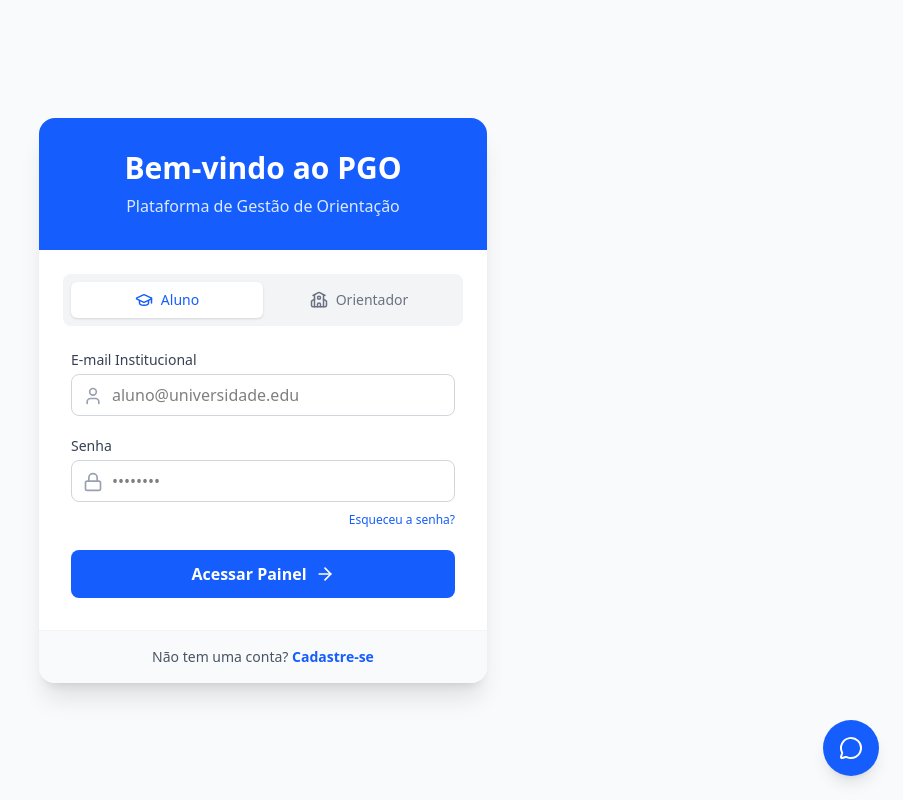
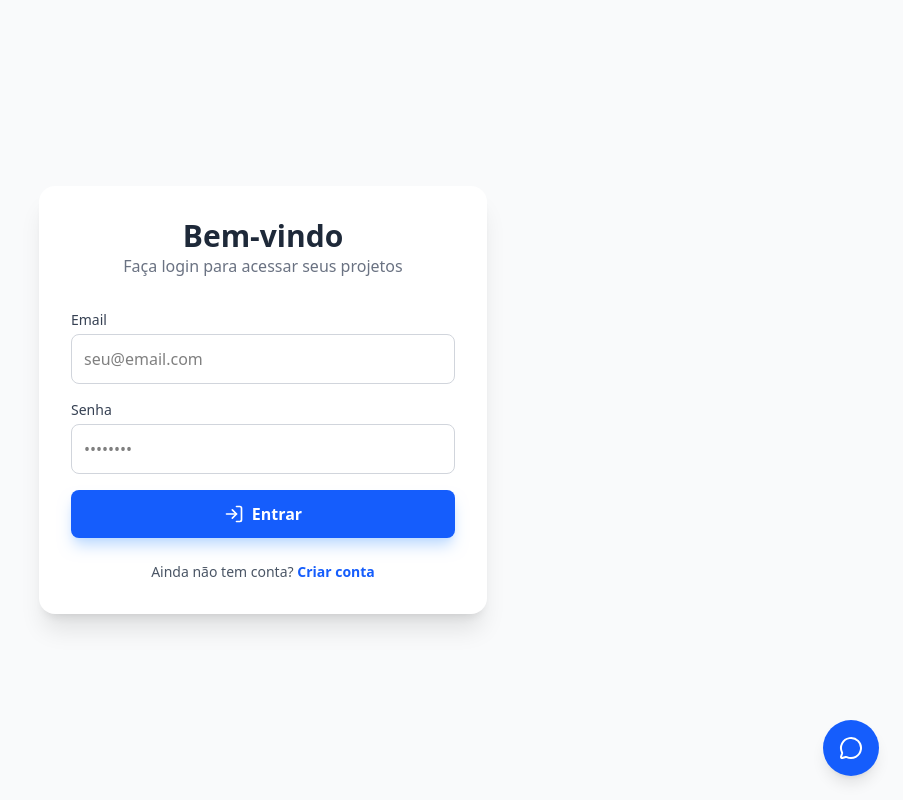
Before and after one commit to VictorHugo-Neo/prototype_PGO, a React app in the folder frontend/: page / in a window 1280 px wide. Shown: the whole page, without its empty margins (377-1280 px from the left). Built offline with nearby package versions, Linux system fonts and the light colour scheme; the HTML template or start-up script is replaced by a standard one.

Commit message:
fix: correção de rota trial

```diff
--- a/frontend/src/pages/Login.tsx
+++ b/frontend/src/pages/Login.tsx
@@ -1,125 +1,91 @@
 import { useState } from 'react';
-import { Link, useNavigate } from 'react-router-dom';
-import { User, Lock, ArrowRight, GraduationCap, School } from 'lucide-react';
-import { authService } from '../services/api';
-
+import { useNavigate, Link } from 'react-router-dom';
+import { authService, userService } from '../services/api';
+import { LogIn } from 'lucide-react';
 
 export default function Login() {
   const navigate = useNavigate();
-  const [role, setRole] = useState<'student' | 'instructor'>('student');
   const [email, setEmail] = useState('');
   const [password, setPassword] = useState('');
-  const [isLoading, setIsLoading] = useState(false);
+  const [error, setError] = useState('');
 
   const handleLogin = async (e: React.FormEvent) => {
     e.preventDefault();
-    setIsLoading(true);
+    setError('');
 
-    try{
-      await authService.login(email, password)
-      if(role === 'student'){
-        navigate('/tasks')
-      }else{
-        navigate('/guidance')
+    try {
+      // 1. Faz o Login e salva o Token
+      await authService.login(email, password);
+
+      // 2. Busca os dados do usuário para saber se é Professor ou Aluno
+      const user = await userService.getMe();
+
+      // 3. Redireciona para a tela correta
+      if (user.type === 'advisor') {
+        navigate('/dashboard'); // Professor vai para o Dashboard
+      } else {
+        navigate('/trail');
       }
-    } catch (error: any){
-      console.error(error)
-      const msg = error.response?.data?.detail || "Erro ao realizar login"
-      alert(msg)
-      setIsLoading(false)
+
+    } catch (err) {
+      setError('Email ou senha incorretos');
     }
   };
 
   return (
     <div className="min-h-screen flex items-center justify-center bg-gray-50 p-4">
-      <div className="max-w-md w-full bg-white rounded-2xl shadow-xl overflow-hidden">
-
-        {/* Cabeçalho */}
-        <div className="bg-blue-600 p-8 text-center">
-          <h2 className="text-3xl font-bold text-white mb-2">Bem-vindo ao PGO</h2>
-          <p className="text-blue-100">Plataforma de Gestão de Orientação</p>
+      <div className="bg-white p-8 rounded-2xl shadow-xl w-full max-w-md">
+        <div className="text-center mb-8">
+          <h1 className="text-3xl font-bold text-gray-800">Bem-vindo</h1>
+          <p className="text-gray-500">Faça login para acessar seus projetos</p>
         </div>
 
-        {/* Seletor de Perfil */}
-        <div className="flex p-2 bg-gray-100 mx-6 mt-6 rounded-lg">
-          <button
-            onClick={() => setRole('student')}
-            className={`flex-1 flex items-center justify-center gap-2 py-2 rounded-md text-sm font-medium transition-all ${
-              role === 'student' ? 'bg-white text-blue-600 shadow-sm' : 'text-gray-500 hover:text-gray-700'
-            }`}
-          >
-            <GraduationCap size={18} />
-            Aluno
-          </button>
-          <button
-            onClick={() => setRole('instructor')}
-            className={`flex-1 flex items-center justify-center gap-2 py-2 rounded-md text-sm font-medium transition-all ${
-              role === 'instructor' ? 'bg-white text-blue-600 shadow-sm' : 'text-gray-500 hover:text-gray-700'
-            }`}
-          >
-            <School size={18} />
-            Orientador
-          </button>
+        {error && (
+          <div className="bg-red-50 text-red-600 p-3 rounded-lg mb-4 text-sm text-center">
+            {error}
           </div>
+        )}
 
-        {/* Formulário */}
-        <form onSubmit={handleLogin} className="p-8 pt-6 space-y-5">
+        <form onSubmit={handleLogin} className="space-y-4">
           <div>
-            <label className="block text-sm font-medium text-gray-700 mb-1">E-mail Institucional</label>
-            <div className="relative">
-              <User className="absolute left-3 top-3 text-gray-400" size={20} />
+            <label className="block text-sm font-medium text-gray-700 mb-1">Email</label>
             <input
               type="email"
               required
+              className="w-full border border-gray-300 p-3 rounded-lg focus:ring-2 focus:ring-blue-500 outline-none transition-all"
+              placeholder="seu@email.com"
               value={email}
               onChange={(e) => setEmail(e.target.value)}
-                placeholder={role === 'student' ? "aluno@universidade.edu" : "prof@universidade.edu"}
-                className="w-full pl-10 pr-4 py-2 border border-gray-300 rounded-lg focus:ring-2 focus:ring-blue-500 focus:border-blue-500 outline-none transition-all"
             />
-            </div>
           </div>
 
           <div>
             <label className="block text-sm font-medium text-gray-700 mb-1">Senha</label>
-            <div className="relative">
-              <Lock className="absolute left-3 top-3 text-gray-400" size={20} />
             <input
               type="password"
               required
+              className="w-full border border-gray-300 p-3 rounded-lg focus:ring-2 focus:ring-blue-500 outline-none transition-all"
+              placeholder="••••••••"
               value={password}
               onChange={(e) => setPassword(e.target.value)}
-                placeholder="••••••••"
-                className="w-full pl-10 pr-4 py-2 border border-gray-300 rounded-lg focus:ring-2 focus:ring-blue-500 focus:border-blue-500 outline-none transition-all"
             />
-            </div>
-            <div className="text-right mt-1">
-              <a href="#" className="text-xs text-blue-600 hover:underline">Esqueceu a senha?</a>
-            </div>
           </div>
 
           <button
             type="submit"
-            disabled={isLoading}
-            className="w-full bg-blue-600 hover:bg-blue-700 text-white font-semibold py-3 rounded-lg transition-all flex items-center justify-center gap-2"
+            className="w-full bg-blue-600 hover:bg-blue-700 text-white font-semibold py-3 rounded-lg flex items-center justify-center gap-2 transition-all shadow-lg shadow-blue-200"
           >
-            {isLoading ? 'Entrando...' : (
-              <>
-                Acessar Painel <ArrowRight size={20} />
-              </>
-            )}
+            <LogIn size={20} /> Entrar
           </button>
         </form>
 
-        {/* Rodapé */}
-        <div className="bg-gray-50 p-4 text-center border-t border-gray-100">
-          <p className="text-sm text-gray-600">
-            Não tem uma conta?{' '}
+        <p className="text-center mt-6 text-gray-600 text-sm">
+          Ainda não tem conta?{' '}
           <Link to="/register" className="text-blue-600 font-semibold hover:underline">
-              Cadastre-se
+            Criar conta
           </Link>
         </p>
       </div>
     </div>
-    </div>
   );
 }
--- a/frontend/src/pages/Trail.tsx
+++ b/frontend/src/pages/Trail.tsx
@@ -1,83 +1,69 @@
 import { useEffect, useState } from 'react';
-import type { Task } from '../services/trailService';
-import { getStudentTasks, toggleTaskStatus } from '../services/trailService';
-import { TaskCard } from '../components/TaskCard';
+import { useNavigate } from 'react-router-dom';
+import { guidanceService } from '../services/api';
+import { LogOut } from 'lucide-react';
+import { authService } from '../services/api';
 
-export default function Trial() {
-  const [tasks, setTasks] = useState<Task[]>([]);
+export default function Trilha() {
+  const navigate = useNavigate();
+  const [error, setError] = useState('');
   const [loading, setLoading] = useState(true);
 
   useEffect(() => {
-    loadTasks();
-  }, []);
+    const fetchMyGuidance = async () => {
+      try {
+        // Tenta buscar "Minha Orientação"
+        const guidance = await guidanceService.getStudentGuidance();
 
-  const loadTasks = async () => {
-    try {
-      const data = await getStudentTasks(1); // ID 1 Hardcoded
-      setTasks(data);
+        // Se achou, manda o aluno direto para o Kanban
+        if (guidance && guidance.id) {
+          navigate(`/guidance/${guidance.id}`);
+        }
+      } catch (err: any) {
+        // Se deu erro 404, significa que ele não tem orientador ainda
+        if (err.response && err.response.status === 404) {
+          setError("Você ainda não foi vinculado a nenhum orientador.");
+        } else {
+          setError("Erro ao carregar seus dados. Tente novamente.");
+        }
       } finally {
         setLoading(false);
       }
     };
 
-  const handleTaskToggle = async (id: number) => {
+    fetchMyGuidance();
+  }, [navigate]);
 
-    const taskIndex = tasks.findIndex(t => t.id === id);
-    if (taskIndex === -1) return;
-
-    const currentStatus = tasks[taskIndex].status;
-    const newStatus = currentStatus === 'concluido' ? 'pendente' : 'concluido';
-
-
-    const newTasks = [...tasks];
-    newTasks[taskIndex].status = newStatus as any;
-    setTasks(newTasks);
-
-
-    await toggleTaskStatus(id, currentStatus);
+  const handleLogout = () => {
+    authService.logout();
+    navigate('/');
   };
 
+  if (loading) {
+    return <div className="min-h-screen flex items-center justify-center">Carregando sua trilha...</div>;
+  }
 
-  const totalTasks = tasks.length;
-  const completedTasks = tasks.filter(t => t.status === 'concluido').length;
-  const progressPercentage = totalTasks === 0 ? 0 : Math.round((completedTasks / totalTasks) * 100);
+  // Se chegou aqui, é porque não tem orientação vinculada ainda
+  return (
+    <div className="min-h-screen bg-gray-50 flex flex-col items-center justify-center p-4">
+      <div className="bg-white p-8 rounded-xl shadow-md text-center max-w-md">
+        <div className="w-16 h-16 bg-yellow-100 text-yellow-600 rounded-full flex items-center justify-center mx-auto mb-4 text-2xl font-bold">
+          !
+        </div>
+        <h1 className="text-2xl font-bold text-gray-800 mb-2">Aguardando Vínculo</h1>
+        <p className="text-gray-600 mb-6">
+          {error || "Seu professor orientador ainda não criou o vínculo com o seu email."}
+        </p>
+        <p className="text-sm text-gray-500 mb-8">
+          Peça para ele adicionar o email que você usou no cadastro.
+        </p>
 
-  if (loading) return <div className="p-8 text-center">Carregando sua trilha...</div>;
-
-  return (
-    <div className="min-h-screen bg-gray-50 max-w-2xl mx-auto shadow-xl min-h-screen bg-white">
-
-      <div className="bg-blue-600 p-8 text-white rounded-b-3xl mb-8 shadow-lg">
-        <h1 className="text-2xl font-bold mb-2">Olá, Estudante!</h1>
-        <p className="opacity-90 mb-6">Aqui está o seu progresso no TCC.</p>
-
-        <div className="bg-blue-800/50 p-4 rounded-xl backdrop-blur-sm">
-          <div className="flex justify-between text-sm mb-2 font-medium">
-            <span>Progresso Geral</span>
-            <span>{progressPercentage}%</span>
-          </div>
-
-          <div className="w-full bg-blue-900/50 rounded-full h-2.5">
-            <div
-              className="bg-green-400 h-2.5 rounded-full transition-all duration-500"
-              style={{ width: `${progressPercentage}%` }}
-            ></div>
-          </div>
-        </div>
-      </div>
-
-
-      <div className="px-6 pb-12">
-        <h2 className="text-lg font-bold text-gray-800 mb-4 px-1">Próximos Passos</h2>
-        <div className="space-y-2">
-          {tasks.map((task) => (
-            <TaskCard
-              key={task.id}
-              {...task}
-              onToggle={handleTaskToggle}
-            />
-          ))}
-        </div>
+        <button
+          onClick={handleLogout}
+          className="flex items-center gap-2 text-red-600 hover:text-red-700 font-medium mx-auto"
+        >
+          <LogOut size={18} /> Sair do Sistema
+        </button>
       </div>
     </div>
   );
--- a/frontend/src/services/api.ts
+++ b/frontend/src/services/api.ts
@@ -115,6 +115,10 @@ export const guidanceService = {
       theme: theme
     });
     return response.data;
+  },
+  getStudentGuidance: async () => {
+    const response = await api.get('/guidances/me');
+    return response.data;
   }
 };
 
```
Also changed, not shown: 1 other file (tests, documents, lock files or other folders). Lines whose indentation alone changed are shown as unchanged.
